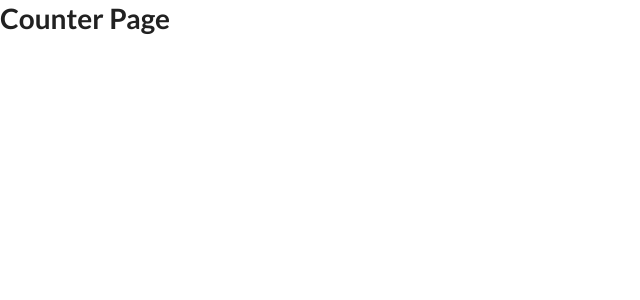
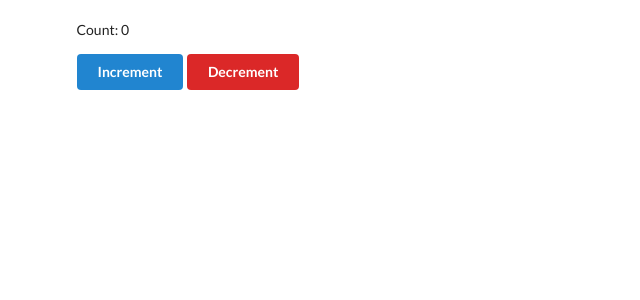
Before and after one commit to cotoro-lab/helloreact, a React (Create React App) app: page /counter-page in a window 1280 px wide. Shown: the top 300 px of the page, without its empty margins (0-640 px from the left). Built offline with nearby package versions, Linux system fonts and the light colour scheme.

Commit message:
study react state

```diff
--- a/src/CounterPage.tsx
+++ b/src/CounterPage.tsx
@@ -1,9 +1,11 @@
 import React from 'react';
+
+import { Counter } from './components/Counter';
 
 export const CounterPage = () => {
     return (
-        <div>
-            <h1>Counter Page</h1>
+        <div className='ui container' style={{ marginTop: '20px' }}>
+            <Counter />
         </div>
 
     );
--- a/src/PropPage.tsx
+++ b/src/PropPage.tsx
@@ -1,6 +1,6 @@
 import React from 'react';
 
-import Button from './Button';
+import Button from './components/Button';
 
 export const PropPage = () => {
     return (
--- /dev/null
+++ b/src/components/Counter.tsx
@@ -0,0 +1,19 @@
+import React , {useState} from 'react';
+
+export const Counter = () => {
+    const [count, setCount] = useState(0);
+    const onCountUp = () => {
+        setCount(count + 1);
+    };
+    const onCountDown = () => {
+        setCount(count - 1);
+    };
+
+    return (
+        <React.Fragment>
+        <p>Count: {count}</p>
+        <button className='ui primary button' onClick={onCountUp}> Increment</button>
+        <button className='ui red button' onClick={onCountDown}>Decrement</button>
+        </React.Fragment>
+    )
+};
```
Also changed, not shown: src/components/Button.tsx (renamed from src/Button.tsx).
